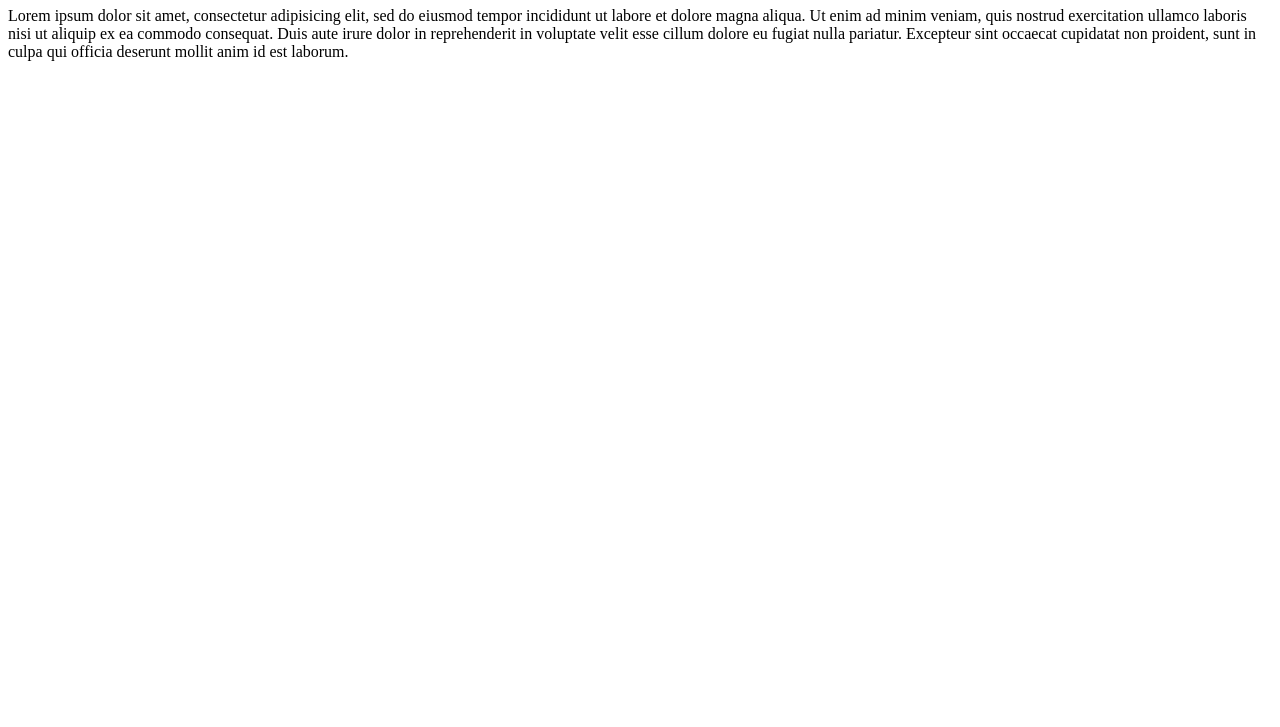
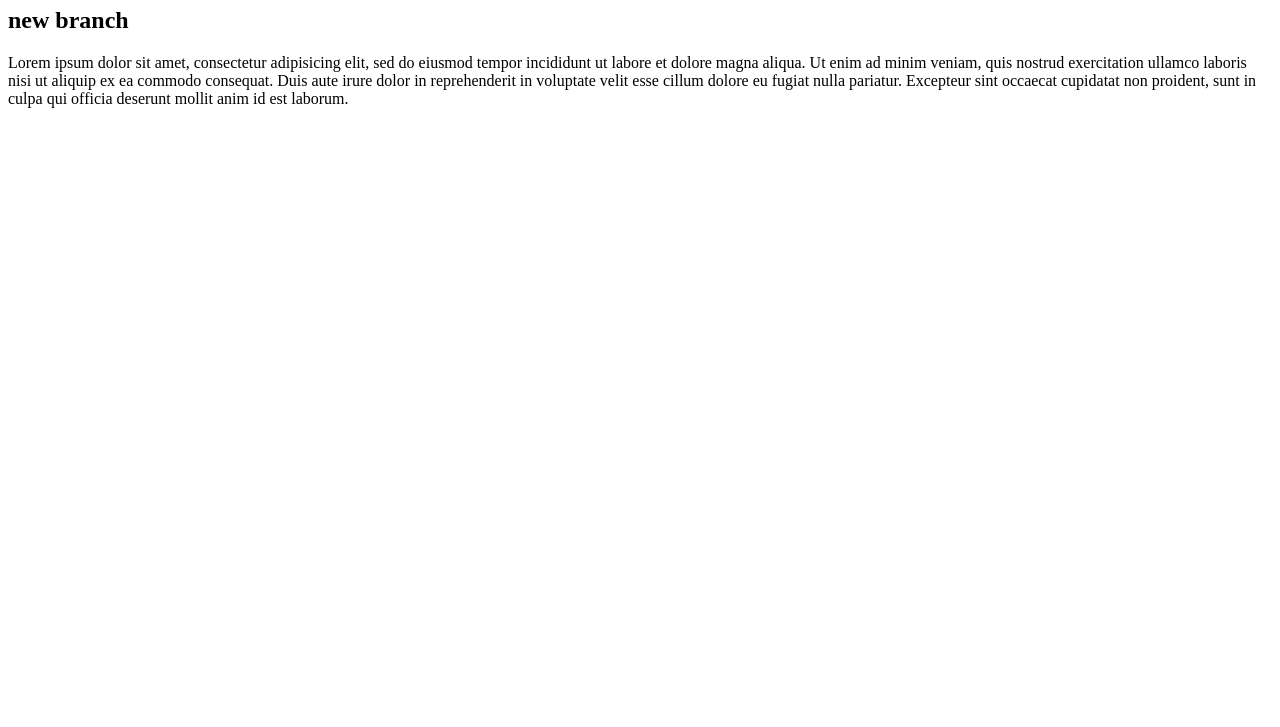
Before and after one commit to delpwyli/delpwyli.github.io, a plain HTML site: page index.html in a window 1280 px wide. Shown: the part 73-800 px from the top of the page. Drawn offline with Linux system fonts and the light colour scheme.

Commit message:
:sparkles: branch test

```diff
--- a/index.html
+++ b/index.html
@@ -6,6 +6,7 @@
   </head>
   <body>
       <h1>Hello Delphine</h1>
+      <h2>new branch</h2>
       <p>Lorem ipsum dolor sit amet, consectetur adipisicing elit, sed do eiusmod tempor incididunt ut labore et dolore magna aliqua. Ut enim ad minim veniam, quis nostrud exercitation ullamco laboris nisi ut aliquip ex ea commodo consequat. Duis aute irure dolor in reprehenderit in voluptate velit esse cillum dolore eu fugiat nulla pariatur. Excepteur sint occaecat cupidatat non proident, sunt in culpa qui officia deserunt mollit anim id est laborum.</p>
   </body>
 </html>
```
